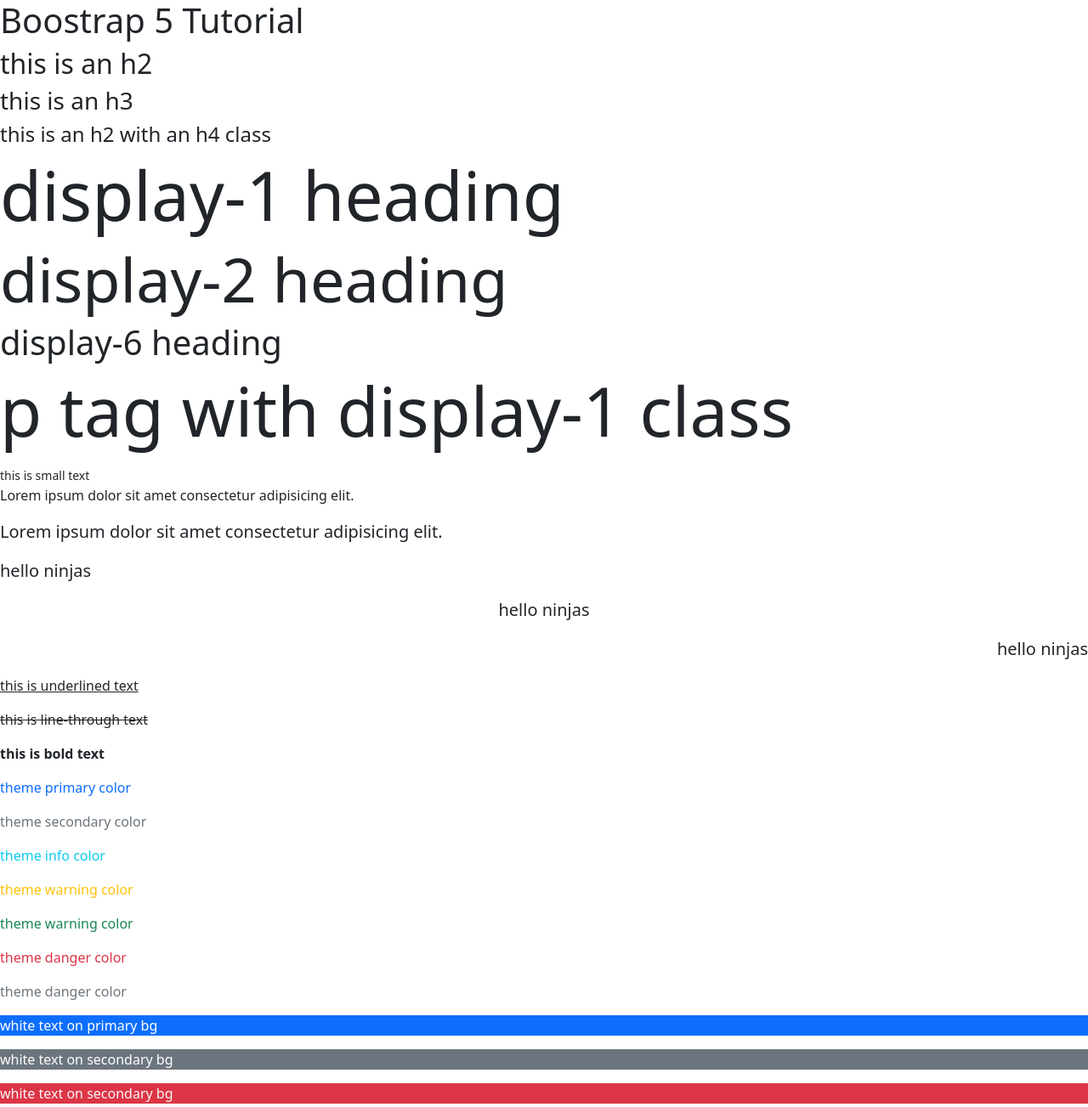
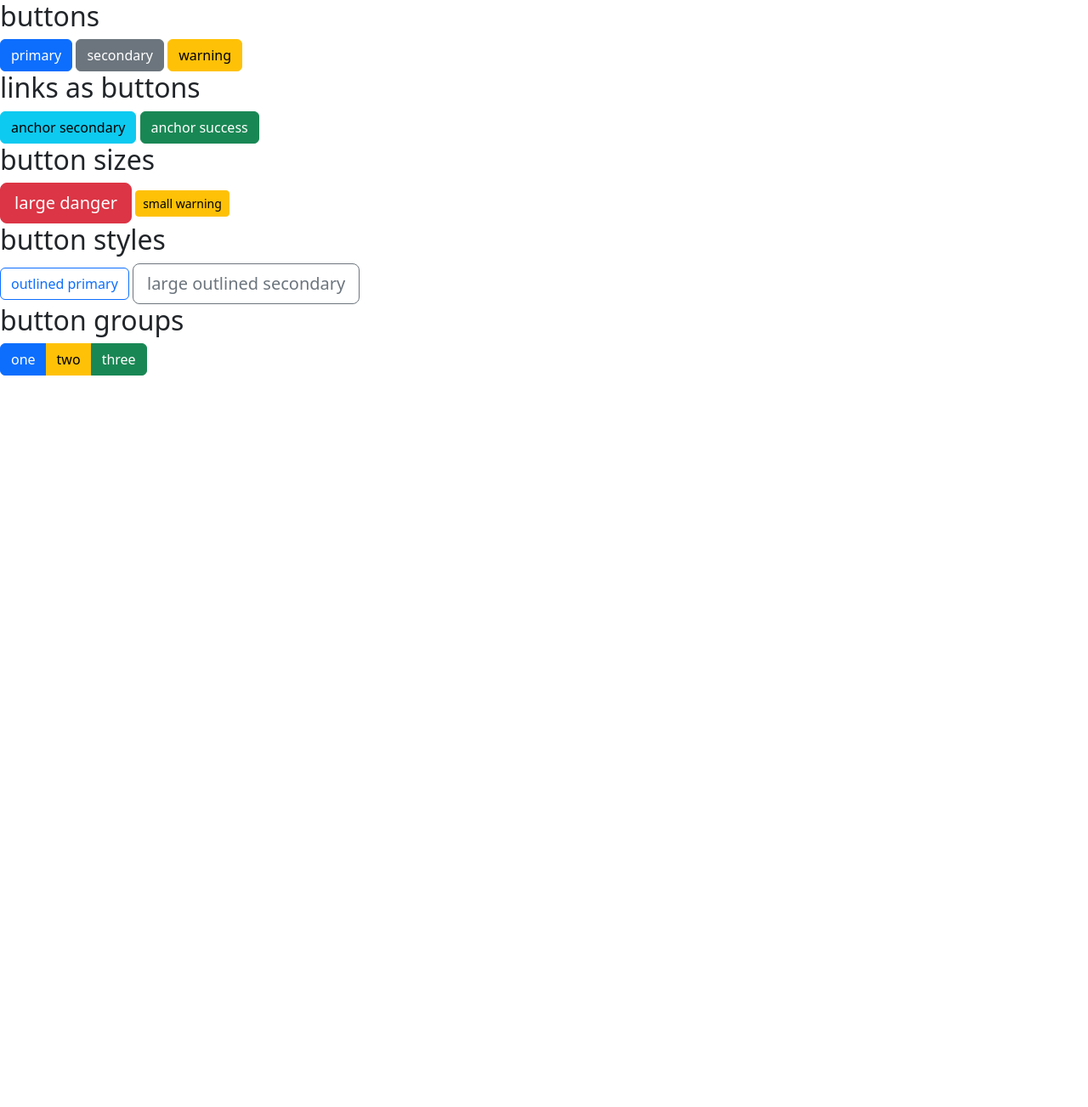
Before and after one commit to hashlog5/Bootstrap-5-Crash-Course-Tutorial, a plain HTML site: page index.html in a window 1280 px wide. Shown: the whole page at 85% size. After the commit the page ends 800 px from the top, so only its background shows below. Drawn offline with nearby package versions, Linux system fonts and the light colour scheme.

Commit message:
buttons & button groups

```diff
--- a/index.html
+++ b/index.html
@@ -22,44 +22,40 @@
   </head>
 
   <body>
-    <!--  heading tags -->
-    <h1>Boostrap 5 Tutorial</h1>
-    <h2>this is an h2</h2>
-    <h3>this is an h3</h3>
-    <h2 class="h4">this is an h2 with an h4 class</h2>
+    <!-- basic buttons -->
+    <h2>buttons</h2>
 
-    <!-- display headings -->
-    <h1 class="display-1">display-1 heading</h1>
-    <h1 class="display-2">display-2 heading</h1>
-    <h1 class="display-6">display-6 heading</h1>
+    <button class="btn btn-primary">primary</button>
+    <button class="btn btn-secondary">secondary</button>
+    <button class="btn btn-warning">warning</button>
 
-    <p class="display-1">p tag with display-1 class</p>
+    <!-- anchor tags as buttons -->
+    <h2>links as buttons</h2>
 
-    <!-- lead text & alignment -->
-    <small>this is small text</small>
-    <p>Lorem ipsum dolor sit amet consectetur adipisicing elit.</p>
-    <p class="lead">Lorem ipsum dolor sit amet consectetur adipisicing elit.</p>
-    <p class="lead text">hello ninjas</p>
-    <p class="lead text-center">hello ninjas</p>
-    <p class="lead text-end">hello ninjas</p>
+    <a href="#" class="btn btn-info">anchor secondary</a>
+    <a href="" class="btn btn-success">anchor success</a>
 
-    <!-- text decoration & font weight -->
-    <p class="text-decoration-underline">this is underlined text</p>
-    <p class="text-decoration-line-through">this is line-through text</p>
-    <p class="fw-bold">this is bold text</p>
+    <!-- button sizes -->
+    <h2>button sizes</h2>
 
-    <!-- text colors -->
-    <p class="text-primary">theme primary color</p>
-    <p class="text-secondary">theme secondary color</p>
-    <p class="text-info">theme info color</p>
-    <p class="text-warning">theme warning color</p>
-    <p class="text-success">theme warning color</p>
-    <p class="text-danger">theme danger color</p>
-    <p class="text-muted">theme danger color</p>
+    <button class="btn btn-lg btn-danger">large danger</button>
+    <button class="btn btn-sm btn-warning">small warning</button>
 
-    <!-- background colors -->
-    <p class="text-white bg-primary">white text on primary bg</p>
-    <p class="text-white bg-secondary">white text on secondary bg</p>
-    <p class="text-light bg-danger">white text on secondary bg</p>
+    <!-- outlined styles -->
+    <h2>button styles</h2>
+
+    <button class="btn btn-outline-primary">outlined primary</button>
+    <button class="btn btn-outline-secondary btn-lg">
+      large outlined secondary
+    </button>
+
+    <!-- button groups -->
+    <h2>button groups</h2>
+
+    <div class="btn-group">
+      <a href="#" class="btn btn-primary">one</a>
+      <a href="#" class="btn btn-warning">two</a>
+      <a href="#" class="btn btn-success">three</a>
+    </div>
   </body>
 </html>
```
